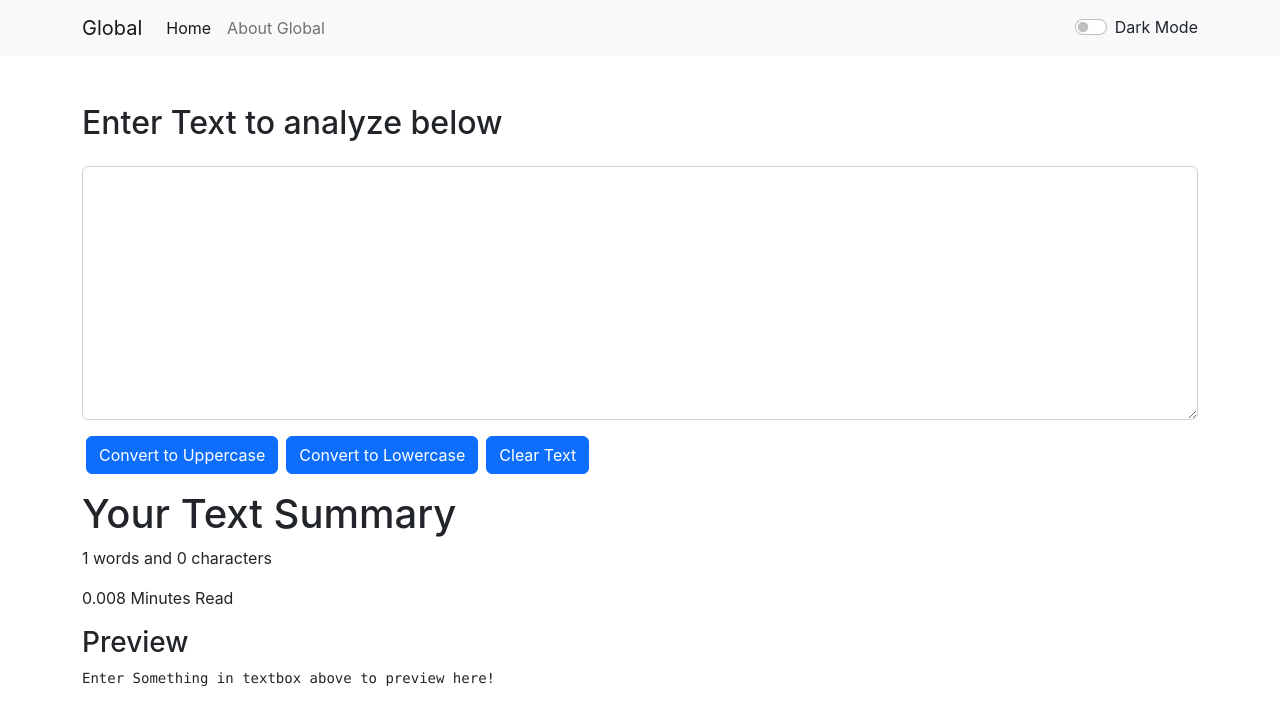
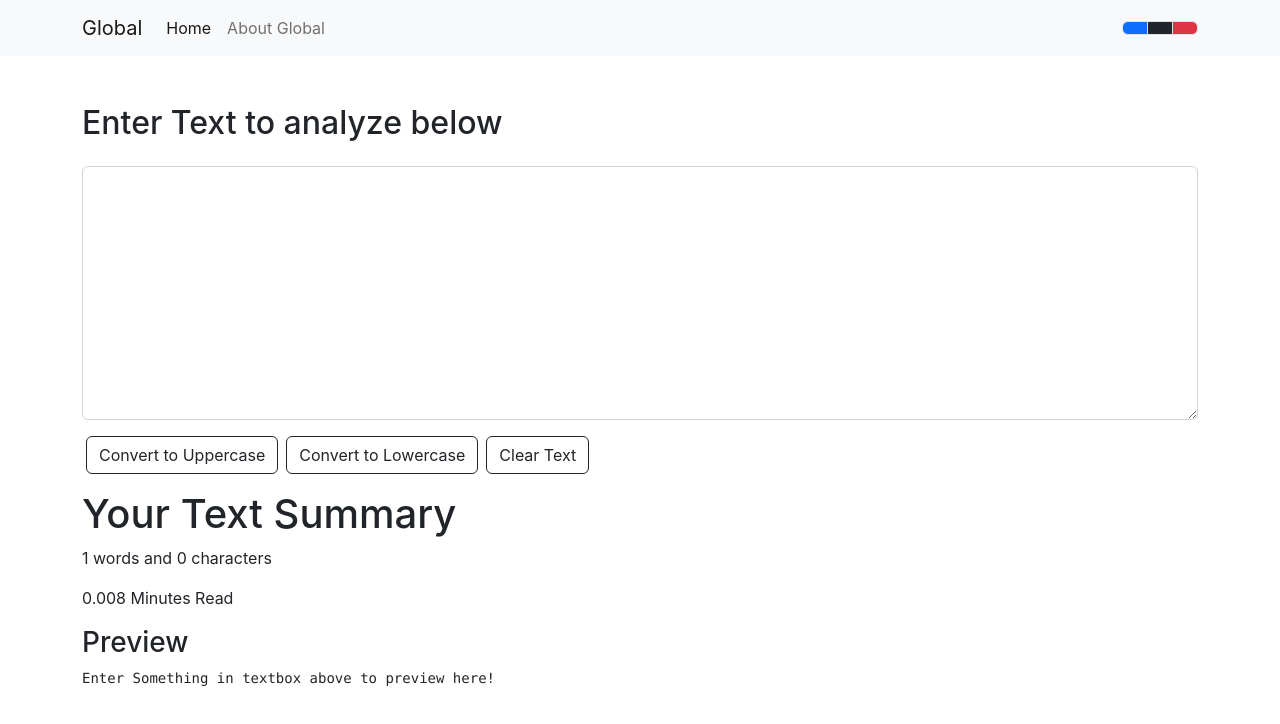
Before and after one commit to Faizan-Ramzan/React-App-Code-With-Harry-, a React (Create React App) app: page / in a window 1280 px wide. Shown: the top 724 px of the page. Built offline with nearby package versions, Linux system fonts and the light colour scheme.

Commit message:
Color change
Change theme according to color platte.

```diff
--- a/public/index.html
+++ b/public/index.html
@@ -7,12 +7,12 @@
     <meta name="theme-color" content="#000000" />
     <meta
       name="description"
-      content="Web site created using create-react-app"
+      content="Text Utils App"
     />
     <link rel="apple-touch-icon" href="%PUBLIC_URL%/logo192.png" />
 
     <link rel="manifest" href="%PUBLIC_URL%/manifest.json" />
-    <title>React App</title>
+    <title>Textutils - Home</title>
 
     <link href="https://cdn.jsdelivr.net/npm/bootstrap@5.2.0-beta1/dist/css/bootstrap.min.css" rel="stylesheet" integrity="sha384-0evHe/X+R7YkIZDRvuzKMRqM+OrBnVFBL6DOitfPri4tjfHxaWutUpFmBp4vmVor" crossorigin="anonymous">
 
--- a/src/App.js
+++ b/src/App.js
@@ -20,17 +20,37 @@ function App() {
     }, 1500);
   }
 
-  const toggleMode = ()=>{
-    if(mode === 'light'){
+  // const toggleMode = (colorName)=>{
+  //   if(mode === 'light'){
+  //     setMode('dark');
+  //     console.log(colorName.target.attributes.datacolor.nodeValue);
+  //     document.body.style.backgroundColor = '#272a2b';
+  //     document.body.style.color = 'white';
+  //     showAlert("Dark mode has been enabled", "success");
+  //   }else{
+  //     setMode('light');
+  //     document.body.style.backgroundColor = 'white';
+  //     document.body.style.color = '#272a2b';
+  //     showAlert("Light mode has been enabled", "success");
+  //   }
+  // }
+
+  const toggleMode = (colorName)=>{
+    if(colorName === 'light'){
+      setMode('light');
+      document.body.style.backgroundColor = 'white';
+      document.body.style.color = '#272a2b';
+      showAlert("Light mode has been enabled", "success");
+    }else if(colorName === 'dark'){
       setMode('dark');
       document.body.style.backgroundColor = '#272a2b';
       document.body.style.color = 'white';
       showAlert("Dark mode has been enabled", "success");
-    }else{
-      setMode('light');
-      document.body.style.backgroundColor = 'white';
-      document.body.style.color = '#272a2b';
-      showAlert("Light mode has been enabled", "success");
+    }else if (colorName === 'red'){
+      setMode('red');
+      document.body.style.backgroundColor = '#dc3545';
+      document.body.style.color = 'white';
+      showAlert("Red mode has been enabled", "success");
     }
   }
 
--- a/src/components/Navbar.js
+++ b/src/components/Navbar.js
@@ -18,9 +18,14 @@ export default function Navbar(props) {
                         <a className="nav-link" href="/">{props.aboutText}</a>
                         </li>
                     </ul>
-                <div className={`form-check form-switch text-${props.mode==='light' ? 'dark' : 'light'}`}>
+                    {/* <div className={`form-check mx-2 form-switch text-${props.mode==='light' ? 'dark' : 'light'}`}>
                         <input className="form-check-input" onChange={props.toggleMode} type="checkbox" role="switch" id="flexSwitchCheckDefault" />
                         <label className="form-check-label" htmlFor="flexSwitchCheckDefault">Dark Mode</label>
+                    </div> */}
+                    <div className="btn-group" role="group" aria-label="Basic mixed styles example">
+                        <button type="button" className="btn btn-primary border" datacolor="light" onClick={()=>props.toggleMode("light")}></button>
+                        <button type="button" className="btn btn-dark border" datacolor="dark" onClick={()=>props.toggleMode("dark")}></button>
+                        <button type="button" className="btn btn-danger border" datacolor="red" onClick={()=>props.toggleMode("red")}></button>
                     </div>
                 </div>
             </div>
--- a/src/components/TextForm.js
+++ b/src/components/TextForm.js
@@ -36,9 +36,9 @@ export default function TextForm(props) {
                 <div className="mb-3">
                     <textarea className="form-control" name="description" onChange={handleOnChange} style={{backgroundColor: props.mode==='dark' ? '#272a2b' : 'white', color: props.mode==='dark' ? 'white' : '#272a2b'}} value={text} cols="30" rows="10"></textarea>
                 </div>
-                <button type="submit" className="btn btn-primary mx-1" onClick={handleUpClick}>Convert to Uppercase</button>
-                <button type="submit" className="btn btn-primary mx-1" onClick={handleLoClick}>Convert to Lowercase</button>
-                <button type="submit" className="btn btn-primary mx-1" onClick={clearTextClick}>Clear Text</button>
+                <button type="submit" className={`btn btn-outline-${props.mode === 'light'?"dark":"light"} mx-1`} onClick={handleUpClick}>Convert to Uppercase</button>
+                <button type="submit" className={`btn btn-outline-${props.mode === 'light'?"dark":"light"} mx-1`} onClick={handleLoClick}>Convert to Lowercase</button>
+                <button type="submit" className={`btn btn-outline-${props.mode === 'light'?"dark":"light"} mx-1`} onClick={clearTextClick}>Clear Text</button>
             </div>
             <div className="container my-3">
                 <h1>Your Text Summary</h1>
```
Lines whose indentation alone changed are shown as unchanged.
